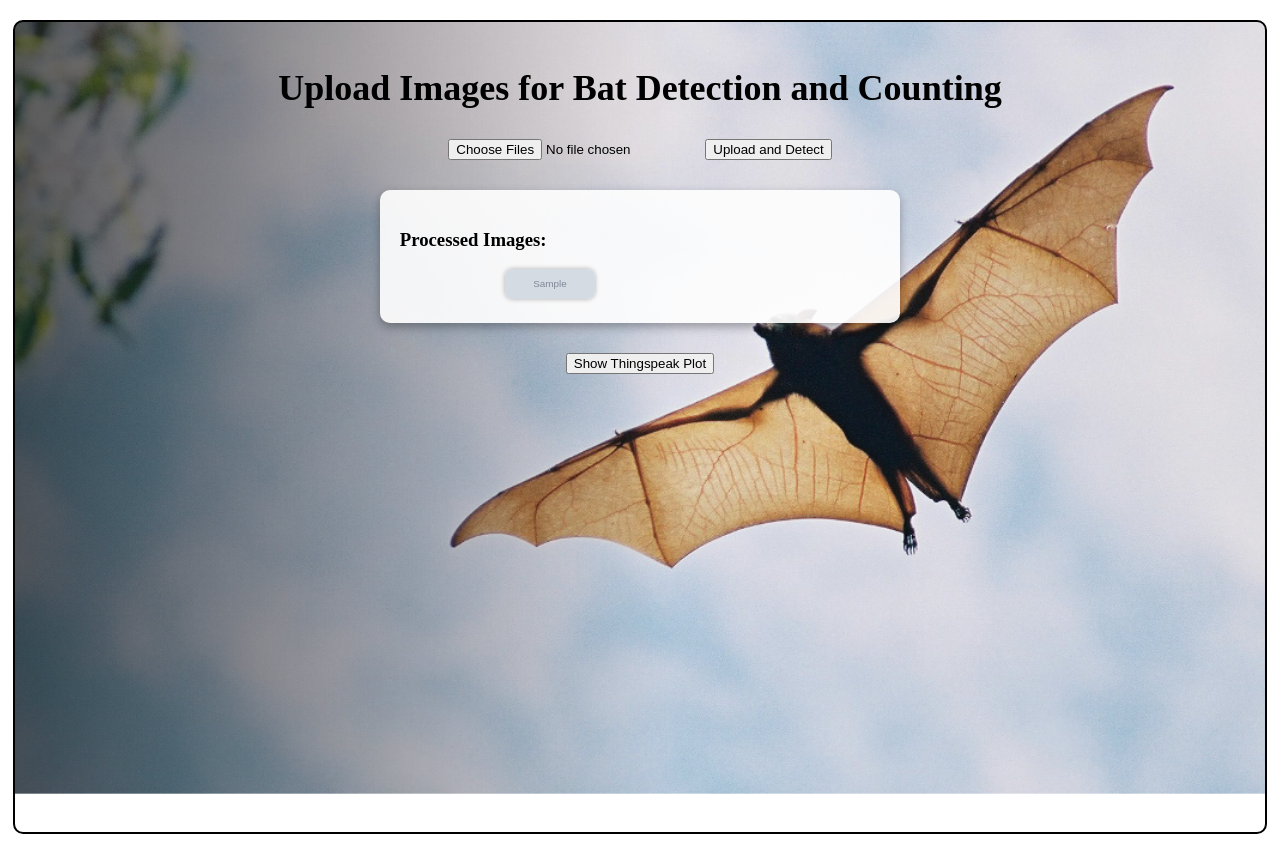
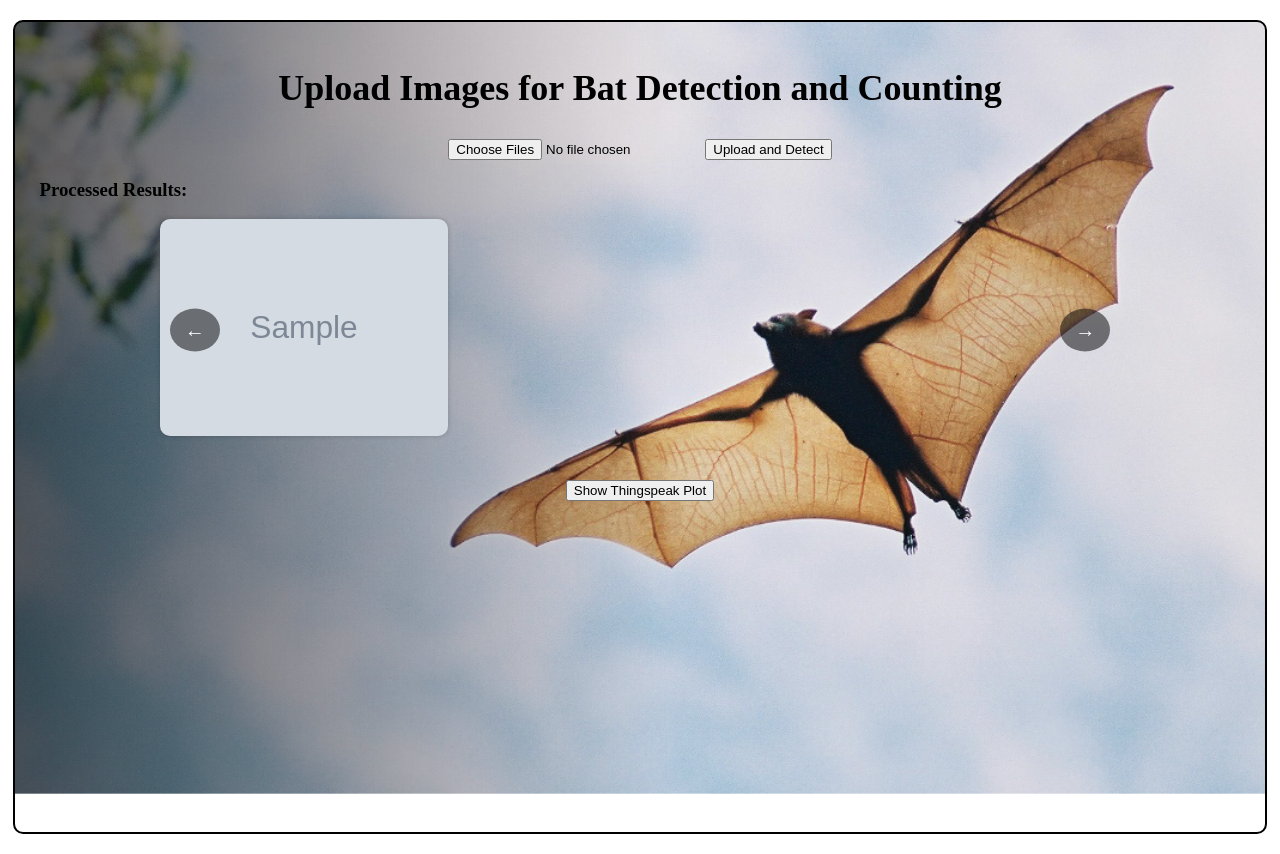
Before and after one commit to doa-elizabeth-roys/Bat-Population-Tracker, a Flask app: template templates/index.html in a window 1280 px wide. Run offline with Flask 3, Linux system fonts and the light colour scheme; the template is opened without the code that fills it: most values are stand-ins (such as "Sample title", 1, 10 or a date in 2020); grey boxes marked "Sample" are stand-in pictures; parts of the project's set-up code (start-up, migrations or seed data) failed here and were passed over.

```diff
--- a/templates/index.html
+++ b/templates/index.html
@@ -30,32 +30,58 @@
             <h3 style="text-align:center; color:black; font-weight: bold;">{{ message }}</h3>
         {% endif %}
 
-        {% if results %}
+        <!-- {% if results %}
         <div class="results-section">
           <h3>Processed Images:</h3>
           <!-- <div class="image-gallery"> -->
+            <!-- {% for r in results %}
+              <div class="image-item">
+                <img src="{{ r.processed_image }}" alt="{{ r.filename }}"> -->
+                <!-- <p>{{ r.filename }} → {{ r.bat_count }} bats</p> -->
+              <!-- </div>
+            {% endfor %}
+          <!-- </div> -->
+        <!-- </div>
+        {% endif %} -->
+
+        {% if results and results|length > 0 and results[0].processed_image %}
+            <h3 style="text-align: left;">Processed Results:</h3>
+
+            <div id="carouselWrapper">
+                <button class="arrow left" onclick="prevSlide()">←</button>
+                <div id="imageCarousel" class="carousel">
                     {% for r in results %}
-              <div class="image-item">
+                    <div class="slide">
+                        {% if r.processed_image %}
                             <img src="{{ r.processed_image }}" alt="{{ r.filename }}">
-                <!-- <p>{{ r.filename }} → {{ r.bat_count }} bats</p> -->
+                        {% else %}
+                            <p style="color:black; text-align: center;">{{ r.error if r.error else 'Error: Unknown issue' }}</p>
+                        {% endif %}
                     </div>
                     {% endfor %}
-          <!-- </div> -->
+                </div>
+                <button class="arrow right" onclick="nextSlide()">→</button>
             </div>
         {% endif %}
 
+
+        <div id="thingspeakPlotWrapper">
             <div style="text-align:center; margin-top:20px;">
                 <!-- <button id="showPlotBtn">Show Thingspeak Plot</button> -->
                 <button onclick="myFunction()">Show Thingspeak Plot</button>
             </div>
 
+
             <div id="thingspeakPlot" style="display: none;text-align:center; margin-top:20px;">
-            <!-- <iframe width="450" height="260" style="border: 1px solid #cccccc;" src="https://thingspeak.com/channels/3142218/charts/1?bgcolor=%23ffffff&color=%23d62020&dynamic=true&results=60&type=line&update=15"></iframe> -->
-            <div class="container">
+                <iframe width="450" height="260" style="border: 1px solid #cccccc;" src="https://thingspeak.com/channels/3142218/charts/1?bgcolor=%23ffffff&color=%23d62020&dynamic=true&results=60&type=line&update=15"></iframe>
+
+            </div>
+        </div>
+            <!-- <div class="container">
                 <canvas id="batChart">
 
-                </canvas>
-        </div>
+                </canvas> -->
+        <!-- </div>   -->
 
         <script>
             function myFunction() {
@@ -67,71 +93,97 @@
               }
             }
 
-            $(document).ready(function() {
-            function getData() {
-                var url ="https://api.thingspeak.com/channels/3142218/fields/1,2.json?api_key=6BHMOKSNA41YBCDY&results=30";
+            // $(document).ready(function() {
+            // function getData() {
+            //     var url ="https://api.thingspeak.com/channels/3142218/fields/1,2.json?api_key=6BHMOKSNA41YBCDY&results=10";
 
 
-                $.getJSON(url, function(data) {
-                    var countsByDay = {};
+            //     $.getJSON(url, function(data) {
+            //         var countsByDay = {};
 
-                    // Collect bat counts per day
-                    $.each(data.feeds, function(index, feed) {
-                        if (feed.field1) {
-                            var date = new Date(feed.created_at);
-                            var dayKey = date.getFullYear() + "-"
-                                        + ("0" + (date.getMonth() + 1)).slice(-2) + "-"
-                                        + ("0" + date.getDate()).slice(-2);
-                            if (!countsByDay[dayKey]) countsByDay[dayKey] = 0;
-                            countsByDay[dayKey] += parseInt(feed.field1);
-                        }
-                    });
+            //         // Collect bat counts per day
+            //         $.each(data.feeds, function(index, feed) {
+            //             if (feed.field1) {
+            //                 var date = new Date(feed.created_at);
+            //                 var dayKey = date.getFullYear() + "-"
+            //                             + ("0" + (date.getMonth() + 1)).slice(-2) + "-"
+            //                             + ("0" + date.getDate()).slice(-2);
+            //                 if (!countsByDay[dayKey]) countsByDay[dayKey] = 0;
+            //                 countsByDay[dayKey] += parseInt(feed.field1);
+            //             }
+            //         });
 
-                    // Generate full timeline from first upload to today
-                    var allDates = [];
-                    var startDate = new Date(Object.keys(countsByDay)[0]); // first upload
-                    var endDate = new Date(); // today
-                    for (var d = new Date(startDate); d <= endDate; d.setDate(d.getDate() + 1)) {
-                        var key = d.getFullYear() + "-" + ("0" + (d.getMonth() + 1)).slice(-2) + "-" + ("0" + d.getDate()).slice(-2);
-                        allDates.push(key);
-                        if (!countsByDay[key]) countsByDay[key] = 0; // fill missing days with 0
+            //         // Generate full timeline from first upload to today
+            //         var allDates = [];
+            //         var startDate = new Date(Object.keys(countsByDay)[0]); // first upload
+            //         var endDate = new Date(); // today
+            //         for (var d = new Date(startDate); d <= endDate; d.setDate(d.getDate() + 1)) {
+            //             var key = d.getFullYear() + "-" + ("0" + (d.getMonth() + 1)).slice(-2) + "-" + ("0" + d.getDate()).slice(-2);
+            //             allDates.push(key);
+            //             if (!countsByDay[key]) countsByDay[key] = 0; // fill missing days with 0
+            //         }
+
+            //         // Prepare chart data
+            //         var labels = allDates;
+            //         var values = allDates.map(function(day) { return countsByDay[day]; });
+
+            //         // Create line chart
+            //         var ctx = document.getElementById('batChart').getContext('2d');
+            //         new Chart(ctx, {
+            //             type: 'line',
+            //             data: {
+            //                 labels: labels,
+            //                 datasets: [{
+            //                     label: 'Bat Count',
+            //                     data: values,
+            //                     borderColor: '#006400',
+            //                     backgroundColor: '#84bd00',
+            //                     fill: false,
+            //                     lineTension: 0
+            //                 }]
+            //             },
+            //             options: {
+            //                 scales: {
+            //                     yAxes: [{
+            //                         ticks: { beginAtZero: true }
+            //                     }],
+            //                     xAxes: [{
+            //                         ticks: { autoSkip: false }
+            //                     }]
+            //                 }
+            //             }
+            //         });
+            //     });
+            // }
+
+            // getData();
+
+            let currentSlide = 0;
+            showSlide(currentSlide);
+
+            function showSlide(index) {
+            let slides = document.querySelectorAll('.slide');
+            if (slides.length === 0) return;
+            slides.forEach(s => s.style.display = 'none');
+            slides[index].style.display = 'block';
             }
 
-                    // Prepare chart data
-                    var labels = allDates;
-                    var values = allDates.map(function(day) { return countsByDay[day]; });
-
-                    // Create line chart
-                    var ctx = document.getElementById('batChart').getContext('2d');
-                    new Chart(ctx, {
-                        type: 'line',
-                        data: {
-                            labels: labels,
-                            datasets: [{
-                                label: 'Bat Count',
-                                data: values,
-                                borderColor: '#006400',
-                                backgroundColor: '#84bd00',
-                                fill: false,
-                                lineTension: 0
-                            }]
-                        },
-                        options: {
-                            scales: {
-                                yAxes: [{
-                                    ticks: { beginAtZero: true }
-                                }],
-                                xAxes: [{
-                                    ticks: { autoSkip: false }
-                                }]
-                            }
-                        }
-                    });
-                });
+            function nextSlide() {
+            let slides = document.querySelectorAll('.slide');
+            if (slides.length === 0) return;
+            currentSlide = (currentSlide + 1) % slides.length;
+            showSlide(currentSlide);
             }
 
-            getData();
-        });
+            function prevSlide() {
+            let slides = document.querySelectorAll('.slide');
+            if (slides.length === 0) return;
+            currentSlide = (currentSlide - 1 + slides.length) % slides.length;
+            showSlide(currentSlide);
+            }
+
+
+        // });
         </script>
 
     </div>
@@ -174,14 +226,14 @@
         box-shadow: 0 0 5px rgba(0,0,0,0.3);
     }
 
-    .results-section {
+    /* .results-section {
         background-color: rgba(255, 255, 255, 0.9);
         margin: 30px auto;
         padding: 20px;
         width: 40%;
         border-radius: 10px;
         box-shadow: 0 4px 10px rgba(0,0,0,0.3);
-    }
+    } */
 
     .image-gallery {
         display: flex;
@@ -201,6 +253,63 @@
         height: 30px;
         border-radius: 8px;
         box-shadow: 0 0 5px rgba(0,0,0,0.3);
+    }
+
+    /* .results-section {
+        background-color: rgba(255, 255, 255, 0.9);
+        margin: 30px auto;
+        padding: 20px;
+        width: 50%;
+        border-radius: 10px;
+        box-shadow: 0 4px 10px rgba(0,0,0,0.3);
+        position: relative;
+    } */
+
+    .slide {
+        display: none;
+        text-align: left;
+     }
+
+    .slide img {
+        width: 30%;
+        border-radius: 10px;
+        box-shadow: 0 0 5px rgba(0,0,0,0.2);
+     }
+
+    #carouselWrapper {
+    position: relative;
+    width: 80%;  /* Adjust this based on your preferred width for the carousel */
+    margin: 0 auto;  /* Center the carousel */
+    }
+
+    .arrow {
+        position: absolute;
+        top: 50%;
+        transform: translateY(-50%);
+        background: rgba(0, 0, 0, 0.5);  /* Slightly transparent background */
+        color: white;
+        border: none;
+        padding: 10px 15px;
+        cursor: pointer;
+        border-radius: 50%;
+        font-size: 20px;
+    }
+
+    .arrow.left {
+        left: 10px;
+    }
+
+    .arrow.right {
+        right: 10px;
+    }
+
+    #thingspeakPlotWrapper {
+        text-align: center;
+        margin-top: 20px;
+    }
+
+    #thingspeakPlotWrapper button {
+        margin-top: 20px;
     }
 
     </style>
```
Also changed, not shown: detections_log.csv (added, +23 -0 lines), extract.py (+28 -0 lines), main.py (+34 -10 lines), static/results/processed2/WarrinaLakes_20250114_M350_6am_30m_tile_4_5_png.rf.e45610792ade1c47e2545391d1298923.jpg (deleted), static/results/processed3/WarrinaLakes_20250114_M350_6am_30m_tile_4_5_png.rf.e45610792ade1c47e2545391d1298923.jpg (deleted), static/results/processed4/CreesCreek_20250117_M350_6am_30m_tile_7_7_png.rf.790c08a5d781970b5305056326a7caef.jpg (deleted), static/results/processed5/PilotStudy_MonashSt_20240918_M3T_Flight1_tile_1_11_png.rf.c8133d0a2df3133f05ac99b57b74a4d4.jpg (deleted), static/results/processed_20250121_Maalan_M350_6am_30m_tile_3_1_png.rf.cbcbddd64e3dd4054e38bc7478580caa.jpg (deleted). Lines whose indentation alone changed are shown as unchanged.
